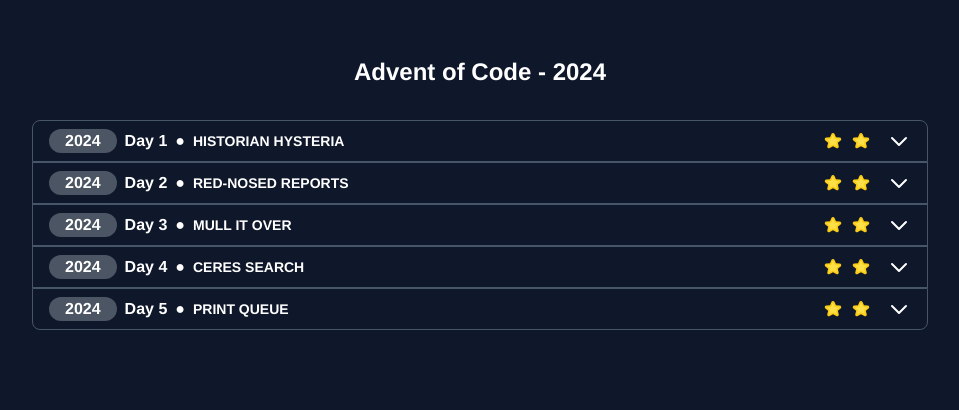
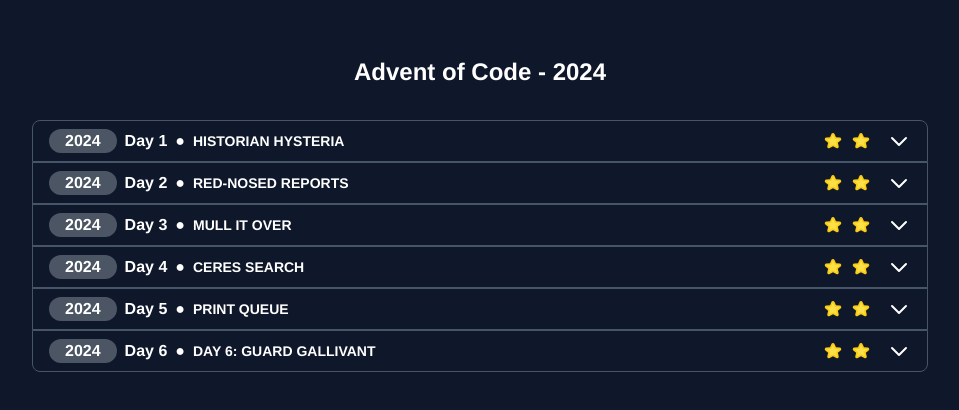
Before and after one commit to douglasyabuki/advent-of-code-2024, a React (Vite) app: page / in a window 1280 px wide. Shown: the top 410 px of the page, without its empty margins (160-1119 px from the left). Built offline with nearby package versions, Linux system fonts and the light colour scheme.

Commit message:
Add: Day 06

```diff
--- /dev/null
+++ b/src/components/challenges/challenges-lists/2024/day06.ts
@@ -0,0 +1,267 @@
+export const day = {
+  day: 6,
+  title: "Day 6: Guard Gallivant",
+  stars: 2,
+  story: `The Historians use their fancy device again, this time to whisk you all away to the North Pole prototype suit manufacturing lab... in the year 1518! It turns out that having direct access to history is very convenient for a group of historians.
+
+You still have to be careful of time paradoxes, and so it will be important to avoid anyone from 1518 while The Historians search for the Chief. Unfortunately, a single guard is patrolling this part of the lab.
+
+Maybe you can work out where the guard will go ahead of time so that The Historians can search safely?
+
+You start by making a map (your puzzle input) of the situation. For example:
+
+....#.....
+.........#
+..........
+..#.......
+.......#..
+..........
+.#..^.....
+........#.
+#.........
+......#...
+The map shows the current position of the guard with ^ (to indicate the guard is currently facing up from the perspective of the map). Any obstructions - crates, desks, alchemical reactors, etc. - are shown as #.
+
+Lab guards in 1518 follow a very strict patrol protocol which involves repeatedly following these steps:
+
+If there is something directly in front of you, turn right 90 degrees.
+Otherwise, take a step forward.
+Following the above protocol, the guard moves up several times until she reaches an obstacle (in this case, a pile of failed suit prototypes):
+
+....#.....
+....^....#
+..........
+..#.......
+.......#..
+..........
+.#........
+........#.
+#.........
+......#...
+Because there is now an obstacle in front of the guard, she turns right before continuing straight in her new facing direction:
+
+....#.....
+........>#
+..........
+..#.......
+.......#..
+..........
+.#........
+........#.
+#.........
+......#...
+Reaching another obstacle (a spool of several very long polymers), she turns right again and continues downward:
+
+....#.....
+.........#
+..........
+..#.......
+.......#..
+..........
+.#......v.
+........#.
+#.........
+......#...
+This process continues for a while, but the guard eventually leaves the mapped area (after walking past a tank of universal solvent):
+
+....#.....
+.........#
+..........
+..#.......
+.......#..
+..........
+.#........
+........#.
+#.........
+......#v..
+By predicting the guard's route, you can determine which specific positions in the lab will be in the patrol path. Including the guard's starting position, the positions visited by the guard before leaving the area are marked with an X:
+
+....#.....
+....XXXXX#
+....X...X.
+..#.X...X.
+..XXXXX#X.
+..X.X.X.X.
+.#XXXXXXX.
+.XXXXXXX#.
+#XXXXXXX..
+......#X..
+In this example, the guard will visit 41 distinct positions on your map.
+
+Predict the path of the guard. How many distinct positions will the guard visit before leaving the mapped area?`,
+  firstStarFunction: (input: string): number => {
+    type Directions = "^" | ">" | "v" | "<";
+    const directions: Directions[] = ["^", ">", "v", "<"];
+    let currentDirection: Directions = "^";
+    let hasLeft = false;
+    const visited = new Set<string>();
+
+    const map = input.split("\n").map((row, rowId) =>
+      Array.from(row).map((char, colId) => {
+        if (directions.includes(char as Directions)) {
+          visited.add(`${rowId},${colId}`);
+          currentDirection = char as Directions;
+          return { isVisited: true, isObstacle: false };
+        }
+        return {
+          isVisited: false,
+          isObstacle: char === "#",
+        };
+      }),
+    );
+
+    const rotate = (direction: Directions): Directions => {
+      const index = (directions.indexOf(direction) + 1) % directions.length;
+      return directions[index];
+    };
+
+    const getNextStep = (row: number, col: number, direction: Directions) => {
+      switch (direction) {
+        case "v":
+          return [row + 1, col];
+        case ">":
+          return [row, col + 1];
+        case "<":
+          return [row, col - 1];
+        default:
+          return [row - 1, col];
+      }
+    };
+
+    const isInBounds = (row: number, col: number) => {
+      return row >= 0 && row < map.length && col >= 0 && col < map[0].length;
+    };
+
+    let [currentRow, currentCol] = Array.from(visited)[0]
+      .split(",")
+      .map(Number);
+    while (!hasLeft) {
+      const [r, c] = getNextStep(currentRow, currentCol, currentDirection);
+
+      if (isInBounds(r, c)) {
+        if (map[r][c].isObstacle) {
+          currentDirection = rotate(currentDirection);
+        } else {
+          currentRow = r;
+          currentCol = c;
+          if (!visited.has(`${r},${c}`)) {
+            visited.add(`${r},${c}`);
+            map[r][c].isVisited = true;
+          }
+        }
+      } else {
+        hasLeft = true;
+      }
+    }
+    return visited.size;
+  },
+  secondStarFunction: (input: string): unknown => {
+    type Directions = "^" | ">" | "v" | "<";
+    type Cell = {
+      isVisited: boolean;
+      isObstacle: boolean;
+      startingPoint: boolean;
+    };
+    const directions: Directions[] = ["^", ">", "v", "<"];
+    let currentDirection: Directions = "^";
+    const visited = new Set<string>();
+
+    const map: Cell[][] = input.split("\n").map((row, rowId) =>
+      Array.from(row).map((char, colId) => {
+        if (directions.includes(char as Directions)) {
+          visited.add(`${rowId},${colId}`);
+          currentDirection = char as Directions;
+          return { isVisited: true, isObstacle: false, startingPoint: true };
+        }
+        return {
+          isVisited: false,
+          isObstacle: char === "#",
+          startingPoint: false,
+        };
+      }),
+    );
+
+    const rotate = (direction: Directions): Directions => {
+      const index = (directions.indexOf(direction) + 1) % directions.length;
+      return directions[index];
+    };
+
+    const getNextStep = (row: number, col: number, direction: Directions) => {
+      switch (direction) {
+        case "v":
+          return [row + 1, col];
+        case ">":
+          return [row, col + 1];
+        case "<":
+          return [row, col - 1];
+        default:
+          return [row - 1, col];
+      }
+    };
+
+    const isInBounds = (map: Cell[][], row: number, col: number) => {
+      return row >= 0 && row < map.length && col >= 0 && col < map[0].length;
+    };
+
+    const startingPosition = Array.from(visited)[0].split(",").map(Number);
+    const [startRow, startCol] = startingPosition;
+
+    const simulatePatrol = (
+      map: Cell[][],
+      obstruction: [number, number] | null,
+    ): boolean => {
+      let [row, col] = [startRow, startCol];
+      let direction = currentDirection;
+      const loopCheck = new Set<string>();
+
+      if (obstruction) {
+        const [obsRow, obsCol] = obstruction;
+        map[obsRow][obsCol].isObstacle = true;
+      }
+
+      while (true) {
+        const state = `${row},${col},${direction}`;
+        if (loopCheck.has(state)) {
+          if (obstruction) {
+            const [obsRow, obsCol] = obstruction;
+            map[obsRow][obsCol].isObstacle = false;
+          }
+          return true;
+        }
+        loopCheck.add(state);
+        const [nextRow, nextCol] = getNextStep(row, col, direction);
+        if (isInBounds(map, nextRow, nextCol)) {
+          const cell = map[nextRow][nextCol];
+          if (cell.isObstacle) {
+            direction = rotate(direction);
+          } else {
+            row = nextRow;
+            col = nextCol;
+          }
+        } else {
+          break;
+        }
+      }
+
+      if (obstruction) {
+        const [obsRow, obsCol] = obstruction;
+        map[obsRow][obsCol].isObstacle = false;
+      }
+
+      return false;
+    };
+    let validObstructionCount = 0;
+
+    map.forEach((row, rowId) => {
+      row.forEach((cell, colId) => {
+        if (!cell.isObstacle && !cell.startingPoint) {
+          if (simulatePatrol(map, [rowId, colId])) {
+            validObstructionCount++;
+          }
+        }
+      });
+    });
+
+    return validObstructionCount;
+  },
+};
--- a/src/components/challenges/challenges-lists/2024/index.ts
+++ b/src/components/challenges/challenges-lists/2024/index.ts
@@ -3,5 +3,6 @@
 import { day as day03 } from "./day03";
 import { day as day04 } from "./day04";
 import { day as day05 } from "./day05";
+import { day as day06 } from "./day06";
 
-export const challenges2024 = [day01, day02, day03, day04, day05];
+export const challenges2024 = [day01, day02, day03, day04, day05, day06];
```
